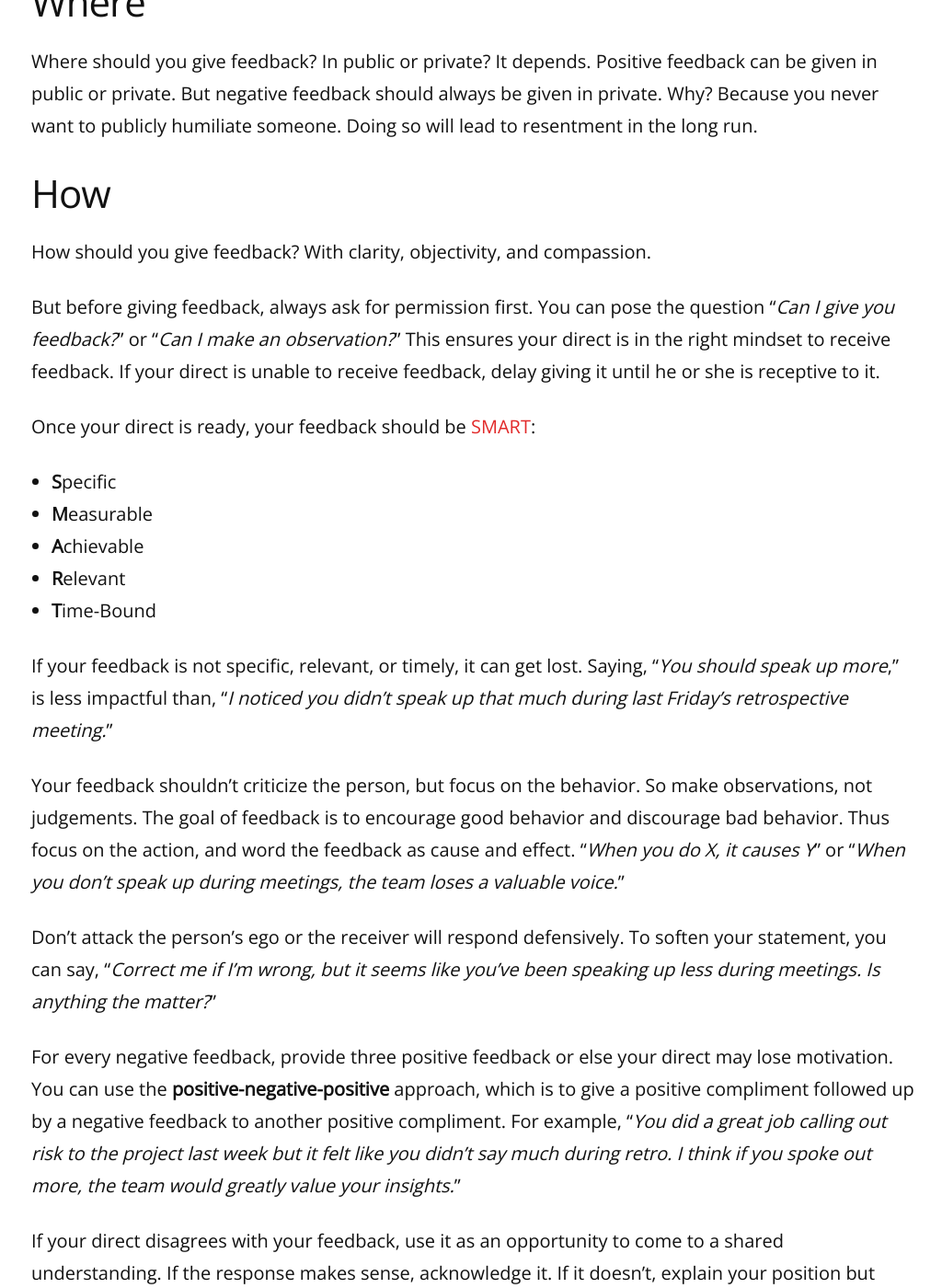
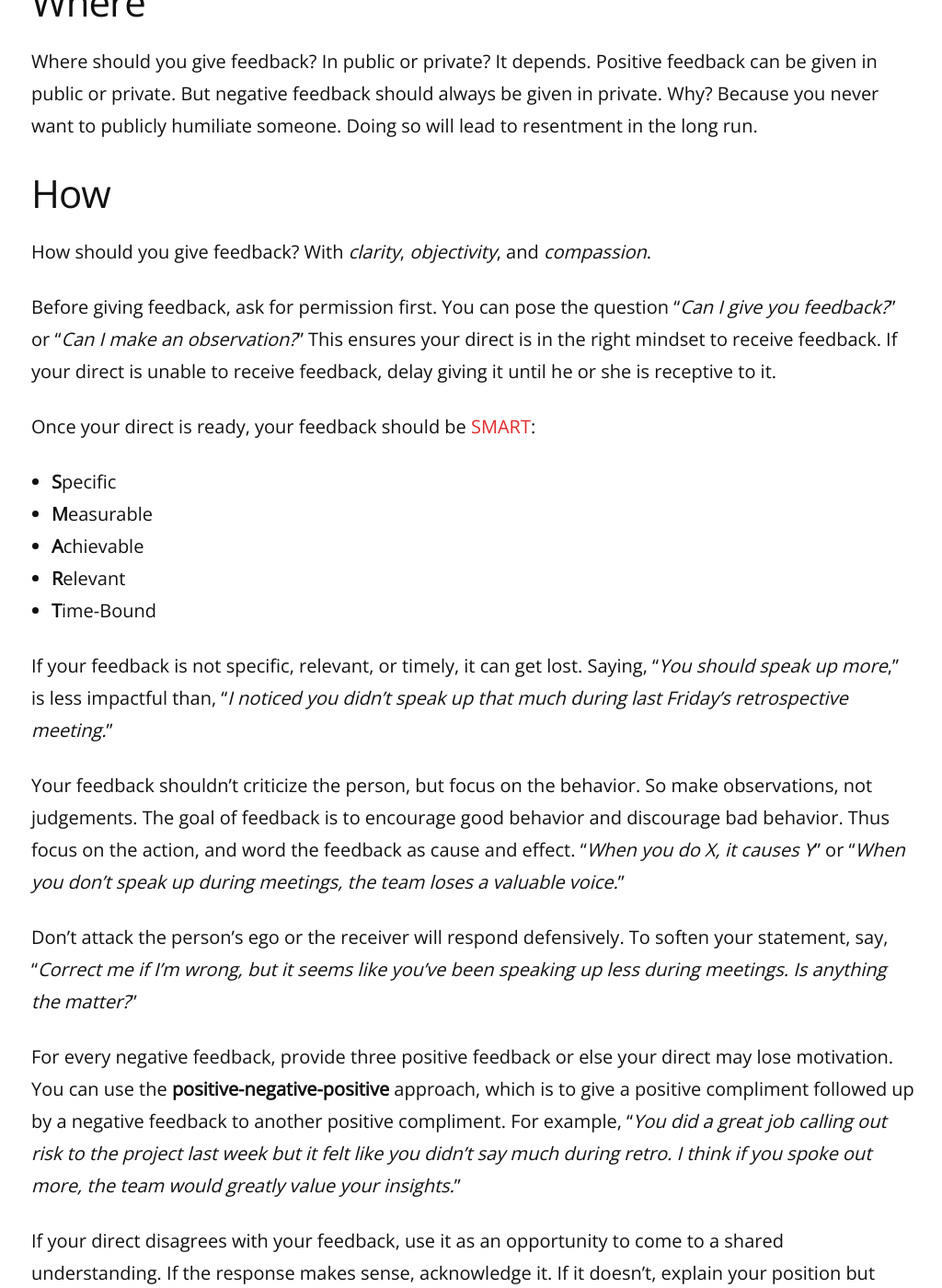
Before and after one commit to remarkablemark/remarkablemark.github.io, a Jekyll site: the page built from _posts/2022/2022-05-01-how-to-give-feedback.md, in a window 1280 px wide and 1400 px high, scrolled down 909 px. Shown: the whole window at 92% size, without its empty margins (126-1150 px from the left). Built offline with Jekyll 4.4.1, drawn with Linux system fonts in a browser that asks for light colours; comment, search, counter and statistics services are not loaded; some of the changed text lies outside the part shown.

Commit message:
feat(posts): update "How to give feedback"
Post: 2022-05-01-how-to-give-feedback.md

Improve wording

https://remarkablemark.medium.com/how-to-give-feedback-71a3335d7ebb

```diff
--- a/_posts/2022/2022-05-01-how-to-give-feedback.md
+++ b/_posts/2022/2022-05-01-how-to-give-feedback.md
@@ -26,9 +27,9 @@ Where should you give feedback? In public or private? It depends. Positive feedb
 
 ## How
 
-How should you give feedback? With clarity, objectivity, and compassion.
+How should you give feedback? With _clarity_, _objectivity_, and _compassion_.
 
-But before giving feedback, always ask for permission first. You can pose the question "_Can I give you feedback?_" or "_Can I make an observation?_" This ensures your direct is in the right mindset to receive feedback. If your direct is unable to receive feedback, delay giving it until he or she is receptive to it.
+Before giving feedback, ask for permission first. You can pose the question "_Can I give you feedback?_" or "_Can I make an observation?_" This ensures your direct is in the right mindset to receive feedback. If your direct is unable to receive feedback, delay giving it until he or she is receptive to it.
 
 Once your direct is ready, your feedback should be [SMART](https://wikipedia.org/wiki/SMART_criteria):
 
@@ -42,7 +43,7 @@ If your feedback is not specific, relevant, or timely, it can get lost. Saying,
 
 Your feedback shouldn't criticize the person, but focus on the behavior. So make observations, not judgements. The goal of feedback is to encourage good behavior and discourage bad behavior. Thus focus on the action, and word the feedback as cause and effect. "_When you do X, it causes Y_" or "_When you don't speak up during meetings, the team loses a valuable voice._"
 
-Don't attack the person's ego or the receiver will respond defensively. To soften your statement, you can say, "_Correct me if I'm wrong, but it seems like you've been speaking up less during meetings. Is anything the matter?_"
+Don't attack the person's ego or the receiver will respond defensively. To soften your statement, say, "_Correct me if I'm wrong, but it seems like you've been speaking up less during meetings. Is anything the matter?_"
 
 For every negative feedback, provide three positive feedback or else your direct may lose motivation. You can use the **positive-negative-positive** approach, which is to give a positive compliment followed up by a negative feedback to another positive compliment. For example, "_You did a great job calling out risk to the project last week but it felt like you didn't say much during retro. I think if you spoke out more, the team would greatly value your insights._"
 
```
Also changed, not shown: other parts of _posts/2022/2022-05-01-how-to-give-feedback.md (+1 -0 lines).
